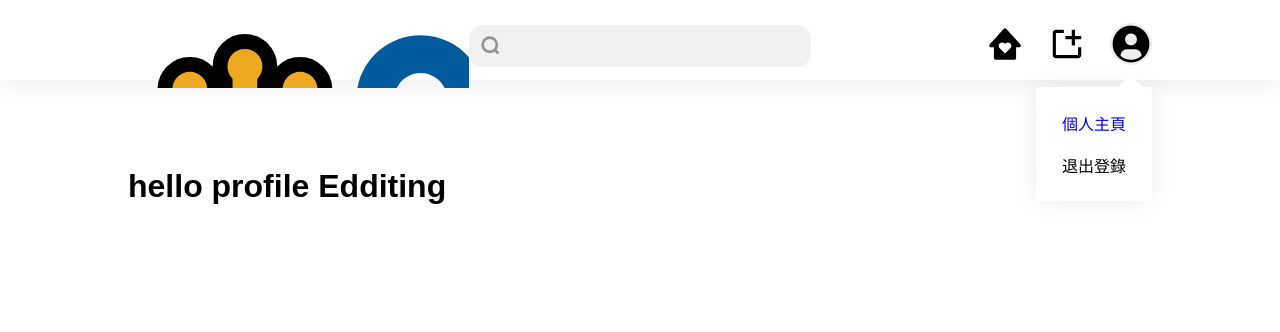
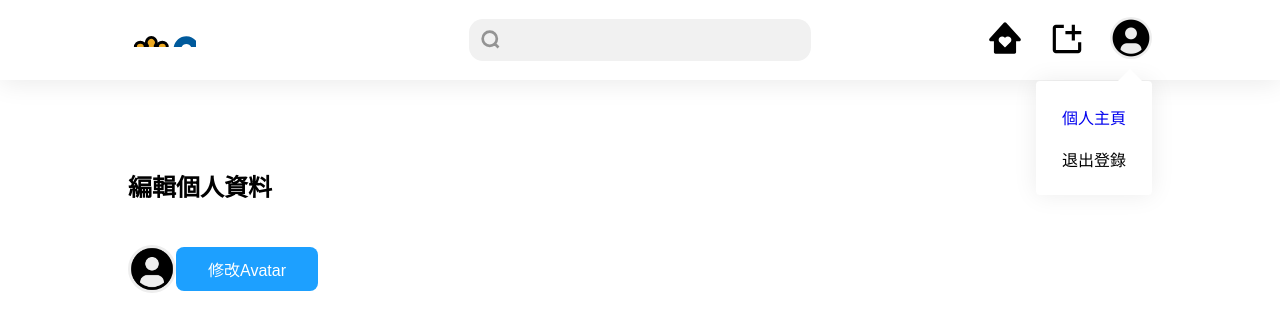
Before and after one commit to kamitom/sideproj3, a Vue app in the folder image/frontend/: page /profile/edit in a window 1280 px wide. Shown: the top 332 px of the page. Built offline with nearby package versions, Linux system fonts and the light colour scheme.

Commit message:
chore: some stuff

```diff
--- a/image/frontend/src/components/NavBar.vue
+++ b/image/frontend/src/components/NavBar.vue
@@ -1,7 +1,7 @@
 <template>
   <nav class="navbar">
     <!-- <router-link to="/"><img src="../assets/logo.svg" /></router-link> -->
-    <router-link to="/"><img src="../assets/svg-logo-h.svg" /></router-link>
+    <router-link to="/"><img src="../assets/svg-logo-h.svg" class="scaled-img" /></router-link>
     <div class="searchInput">
       <input type="text" @change="searchPosts" />
       <TheIcon icon="search" />
@@ -34,6 +34,11 @@
 </script>
 
 <style scoped>
+  .scaled-img {
+    width: 20%;
+    height: 20%;
+  }
+
   .navbar {
     width: 80vw;
     height: 80px;
--- a/image/frontend/src/components/PostUpload.vue
+++ b/image/frontend/src/components/PostUpload.vue
@@ -8,7 +8,7 @@
         </label>
         <div class="postContent">
           <textarea placeholder="隨你寫..." class="postContentInput"></textarea>
-          <TheButton class="pubBtn button">發佈</TheButton>
+          <TheButton class="pubBtn">發佈</TheButton>
         </div>
       </div>
     </TheModal>
@@ -18,6 +18,7 @@
 <script setup>
   import TheModal from './TheModal.vue';
   import TheIcon from './TheIcon.vue';
+  import TheButton from './TheButton.vue';
 </script>
 
 
--- /dev/null
+++ b/image/frontend/src/components/TheButton.vue
@@ -0,0 +1,40 @@
+<template>
+  <div>
+    <button class="button" :class="{ primary: color === 'primary', reverse }">
+      <slot></slot>
+    </button>
+  </div>
+</template>
+
+<script setup>
+
+  defineProps({
+    color: {
+      type: String,
+      default: 'primary',
+    },
+    reverse: Boolean,
+  })
+</script>
+
+
+<style scoped>
+  .button {
+    border-radius: 8px;
+    padding: 10px 32px;
+    border: none;
+    color: white;
+    font-size: 16px;
+
+  }
+
+  .button.primary {
+    background: #1da0ff;
+  }
+
+  .button.reverse {
+    background: none;
+    border: 1px solid #e8e8e8;
+    color: initial;
+  }
+</style>
--- a/image/frontend/src/pages/ProfileEdittingPage.vue
+++ b/image/frontend/src/pages/ProfileEdittingPage.vue
@@ -1,11 +1,64 @@
 <template>
   <div>
-    <h1>hello profile Edditing</h1>
+    <h2 class="title">編輯個人資料</h2>
+    <div class="changeAvatar">
+      <TheAvatar :width="48" :height="48" />
+      <TheButton>修改Avatar</TheButton>
+      <input type="file" class="inputFile">
+    </div>
   </div>
 </template>
 
 <script setup>
-
+  import TheAvatar from '../components/TheAvatar.vue';
+  import TheButton from '../components/TheButton.vue';
 </script>
 
-<style lang="scss" scoped></style>
+
+<style scoped>
+  .title {
+    margin-bottom: 42px;
+    font-size: 24px;
+    font-weight: 600;
+  }
+
+  .changeAvatar {
+    display: flex;
+    align-items: center;
+    position: relative;
+  }
+
+  .changeAvatar .button {
+    margin-left: 26px;
+  }
+
+  .inputFile {
+    opacity: 0;
+    position: absolute;
+    cursor: pointer;
+    top: 0;
+    bottom: 0;
+  }
+
+  .profileForm {
+    display: grid;
+    grid-template-columns: max-content 1fr;
+    row-gap: 32px;
+    column-gap: 10px;
+    margin-top: 38px;
+  }
+
+  .profileForm>label {
+    grid-column: 1 / 2;
+    justify-self: end;
+    position: relative;
+    top: 6px;
+  }
+
+  .profileForm .actions {
+    grid-column: 1 / 3;
+    justify-self: end;
+    display: flex;
+    gap: 16px;
+  }
+</style>
--- a/image/frontend/src/pages/ProfilePage.vue
+++ b/image/frontend/src/pages/ProfilePage.vue
@@ -5,7 +5,9 @@
       <div class="profile">
         <p class="name">
           <span>陳詩偉</span>
-          <router-link to="/profile/edit">編輯</router-link>
+          <router-link to="/profile/edit">
+            <TheButton>編輯</TheButton>
+          </router-link>
         </p>
         <p class="handle">@doitt_white</p>
         <div class="description">
@@ -43,6 +45,7 @@
 
 <script setup>
   import TheAvatar from '../components/TheAvatar.vue';
+  import TheButton from '../components/TheButton.vue';
 </script>
 
 <style scoped>
```
Also changed, not shown: image/frontend/svg-logo-h.svg (added).
